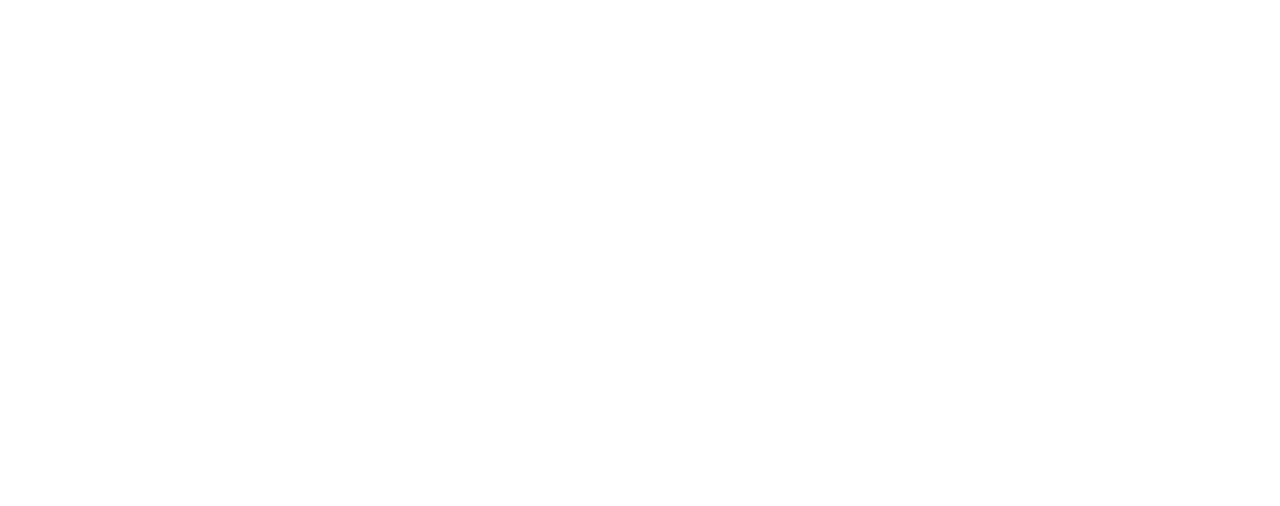
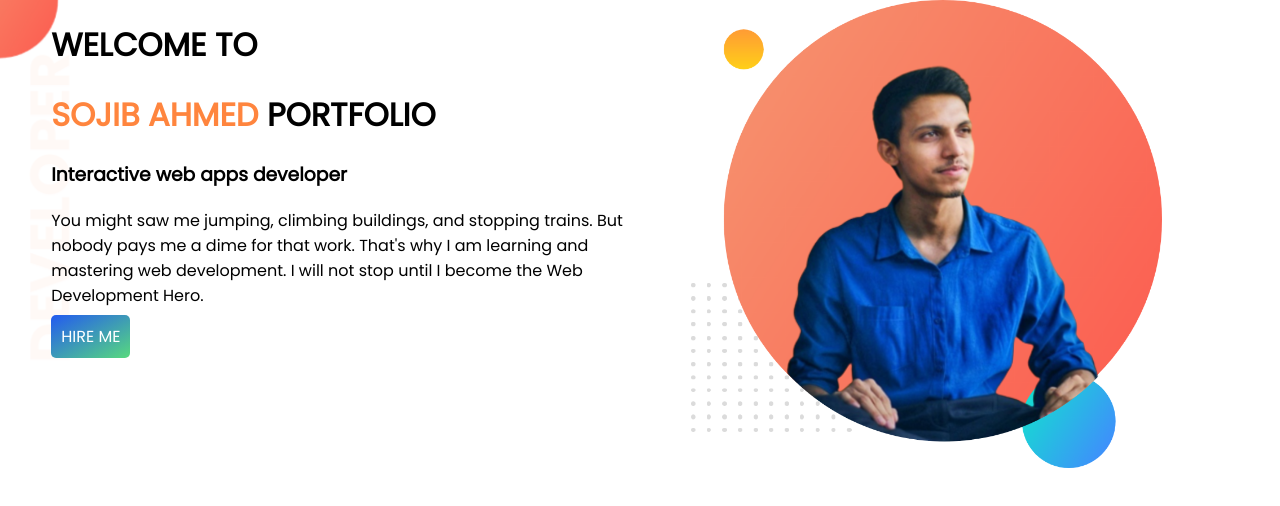
Before and after one commit to sojib113/developer-project1, a plain HTML site: page index.html in a window 1280 px wide. Drawn offline with Linux system fonts and the light colour scheme.

Commit message:
top banner

```diff
--- a/index.html
+++ b/index.html
@@ -7,9 +7,30 @@
     <meta name="viewport" content="width=device-width, initial-scale=1.0">
     <title>Sojib Ahmed</title>
     <link rel="stylesheet" href="style.css">
+    <link rel="preconnect" href="https://fonts.googleapis.com">
+    <link rel="preconnect" href="https://fonts.gstatic.com" crossorigin>
+    <link href="https://fonts.googleapis.com/css2?family=Poppins&display=swap" rel="stylesheet">
 </head>
 
 <body>
+    <div class="header">
+        <div class="half-width">
+            <h1>WELCOME TO</h1>
+            <h1> <span class="yellow">SOJIB AHMED</span> PORTFOLIO</h1>
+            <h3>Interactive web apps developer</h3>
+            <p>You might saw me jumping, climbing buildings, and stopping trains. But nobody pays me a dime for that
+                work.
+                That's why I am learning and mastering web development. I will not stop until I become the Web
+                Development Hero.
+            </p>
+            <a class="button" href="https://github.com/sojib113" target="_blank">HIRE ME</a>
+        </div>
+        <div class="half-width">
+            <img src="picture1.png" alt="">
+        </div>
+
+    </div>
+
 
 </body>
 
--- a/style.css
+++ b/style.css
@@ -0,0 +1,29 @@
+body{
+    font-family: 'Poppins', sans-serif;
+    margin: 0px;
+    padding: 0px;
+}
+.yellow{
+    color:#ff853e;
+}
+.header{
+    display: flex;
+    background-image: url(top-banner.png);
+    background-repeat: no-repeat;
+}
+.half-width{
+    width: 50%;
+    padding-left: 4%;
+}
+.half-width img{
+width: 80%;
+
+}
+.button{
+    background-image: linear-gradient(to bottom right, rgb(35, 90, 240), rgb(87, 217, 126));
+    text-decoration: none;
+    padding: 10px 10px;
+    border-radius: 5px;
+    color: white;
+    margin-top: 3px;
+}
```
Also changed, not shown: dream-bg.png (added), exp-bg.png (added), my-bg2.png (added), picture1.png (added), top-banner.png (added), 1 other file.
